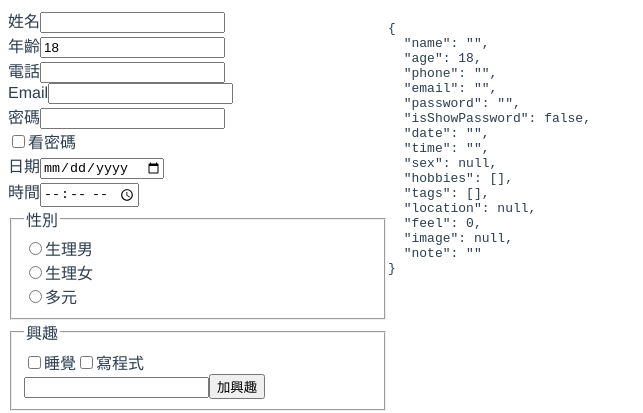
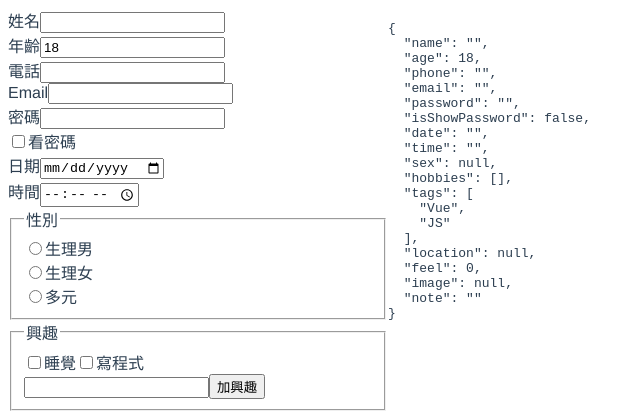
Before and after one commit to DeepJavaScript/vite-a-bit, a Vue app in the folder vue3-form/: page / in a window 1280 px wide. Shown: the top 413 px of the page, without its empty margins (0-643 px from the left). Built offline with nearby package versions, Linux system fonts and the light colour scheme.

Commit message:
feat(vue3-form): set default user options

```diff
--- a/vue3-form/src/App.vue
+++ b/vue3-form/src/App.vue
@@ -144,7 +144,10 @@ import useUserForm from './composables/useUserForm';
 
 export default {
   setup() {
-    const { user, submit } = useUserForm();
+    const defaultUserOptions = {
+      tags: ['Vue', 'JS']
+    };
+    const { user, submit } = useUserForm(defaultUserOptions);
 
     return {
       user,
--- a/vue3-form/src/composables/useUserForm.js
+++ b/vue3-form/src/composables/useUserForm.js
@@ -1,6 +1,6 @@
 import { reactive } from 'vue';
 
-export default function useUserForm() {
+export default function useUserForm(defaultOptions) {
   const user = reactive({
     name: '',
     age: 18,
@@ -16,7 +16,8 @@ export default function useUserForm() {
     location: null,
     feel: 0,
     image: null,
-    note: ''
+    note: '',
+    ...defaultOptions
   });
 
   function submit() {
```
